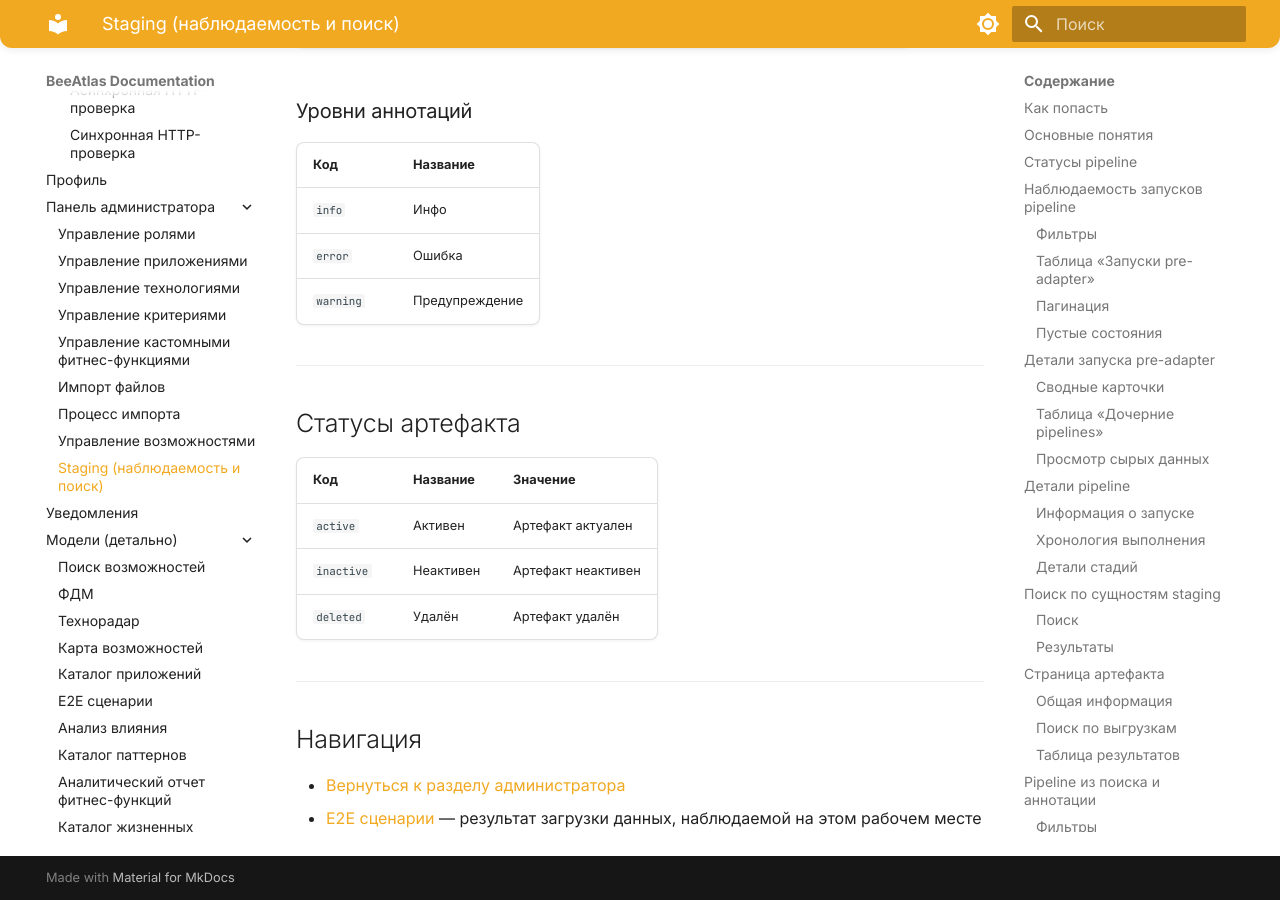
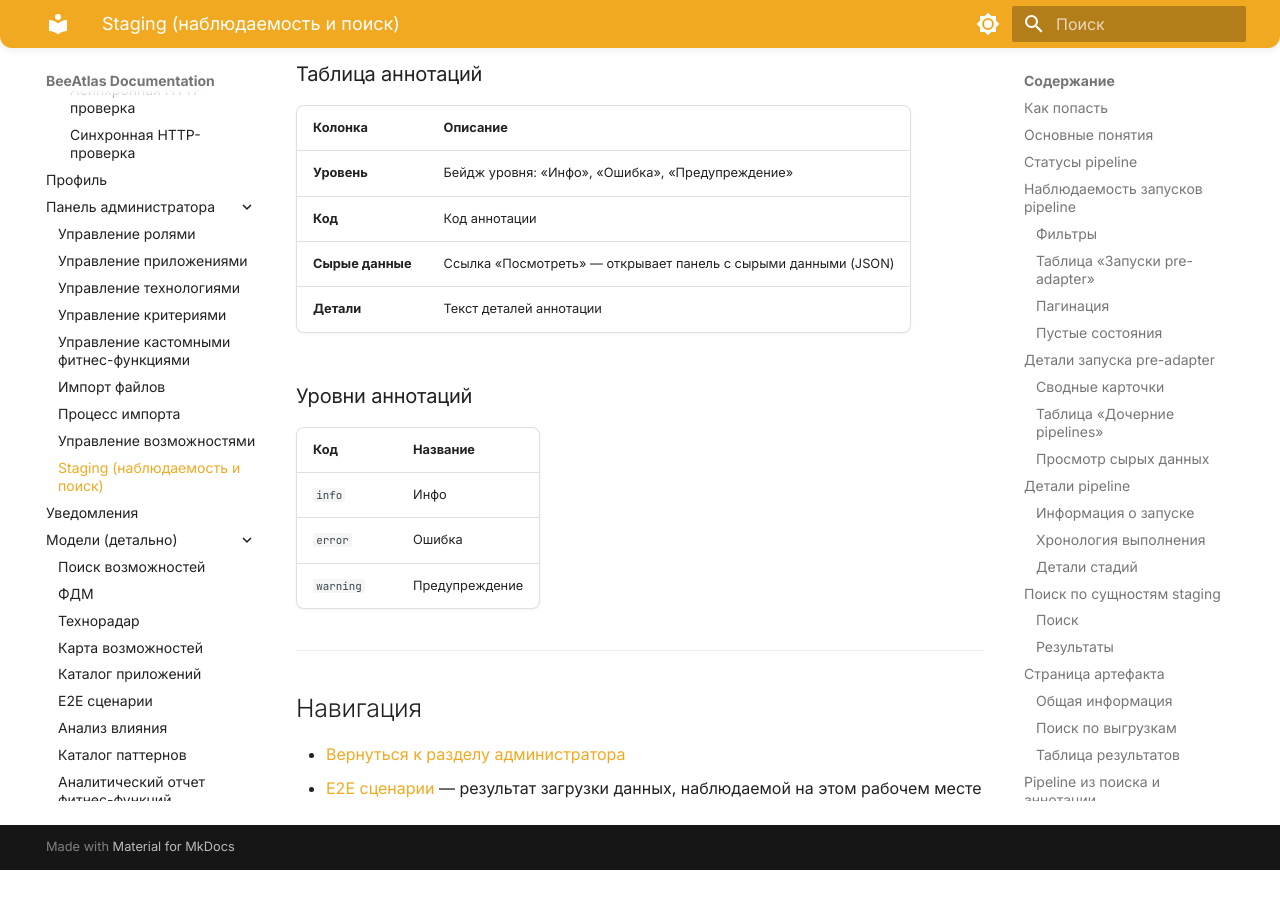
Before and after one commit to tech-beeline/beeatlas-doc, an MkDocs documentation site: the page built from docs/beeatlas-docs/admin/staging.md, in a window 1280 px wide and 900 px high, scrolled down 11552 px. Built offline with MkDocs 1.6.1 and Material for MkDocs 9.7.7, drawn with Linux system fonts in a browser that asks for light colours; after the commit the page ends 12422 px from its top, so only the background shows below that; some of the changed text lies outside the part shown.

Commit message:
fix staging docs
(cherry picked from commit a969e913fe7debfecc13232b34501784f7088365)

```diff
--- a/docs/beeatlas-docs/admin/staging.md
+++ b/docs/beeatlas-docs/admin/staging.md
@@ -266,16 +270,6 @@
 
 ---
 
-## Статусы артефакта
-
-| Код | Название | Значение |
-|-----|----------|----------|
-| `active` | Активен | Артефакт актуален |
-| `inactive` | Неактивен | Артефакт неактивен |
-| `deleted` | Удалён | Артефакт удалён |
-
----
-
 ## Навигация
 
 - [Вернуться к разделу администратора](../admin.md)
```
Also changed, not shown: other parts of docs/beeatlas-docs/admin/staging.md (+6 -2 lines), docs/beeatlas-docs/admin/images/staging_pipeline_search.png (added).
